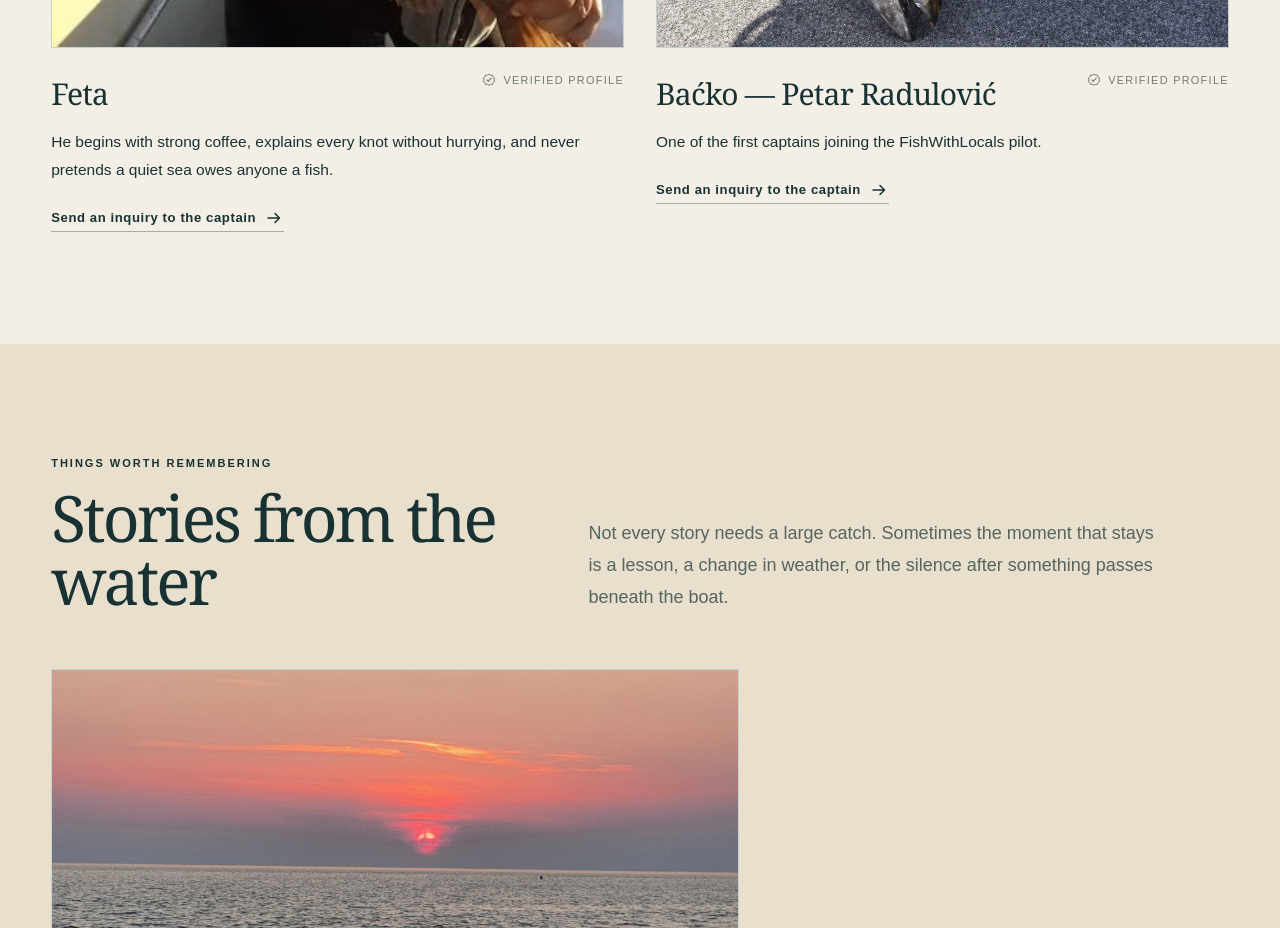
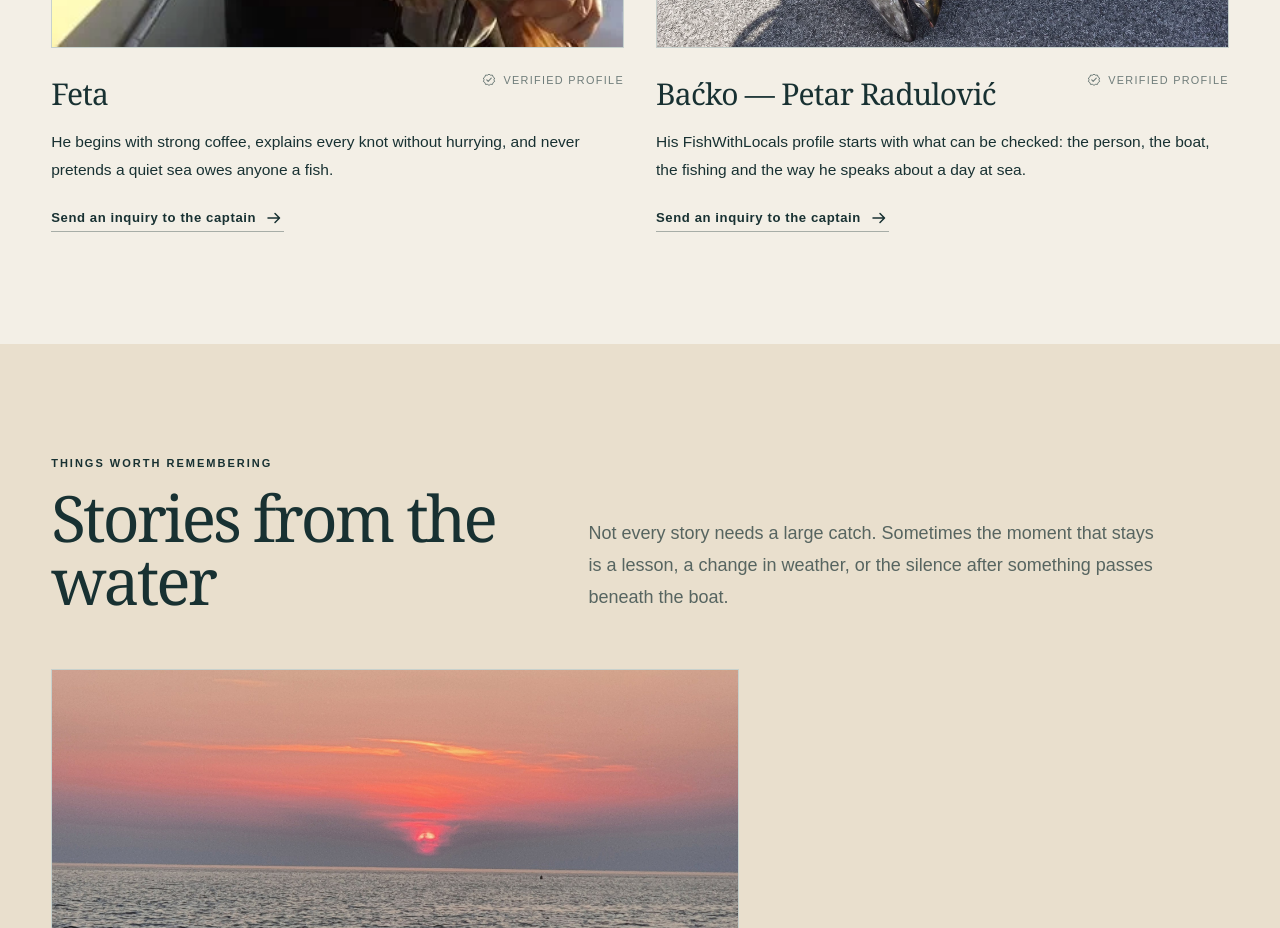
Before and after one commit to nevena72pg-ops/fastfishing, a Next.js app: page / in a window 1280 px wide. Shown: the part 2760-3688 px from the top of the page. Built offline with nearby package versions, Linux system fonts and the light colour scheme.

Commit message:
Refine Baćko profile copy

```diff
--- a/src/content/home.ts
+++ b/src/content/home.ts
@@ -251,8 +251,8 @@ export const captains: Captain[] = [
   {
     name: { en: "Baćko — Petar Radulović", cg: "Baćko — Petar Radulović" },
     introduction: {
-      en: "One of the first captains joining the FishWithLocals pilot.",
-      cg: "Jedan od prvih kapetana koji se pridružuju FishWithLocals pilotu.",
+      en: "His FishWithLocals profile starts with what can be checked: the person, the boat, the fishing and the way he speaks about a day at sea.",
+      cg: "Njegov FishWithLocals profil počinje od onoga što možemo provjeriti: čovjeka, broda, ribolova i načina na koji govori o danu na moru.",
     },
     imageLabel: {
       en: "Baćko — Petar Radulović with a tuna catch",
```
